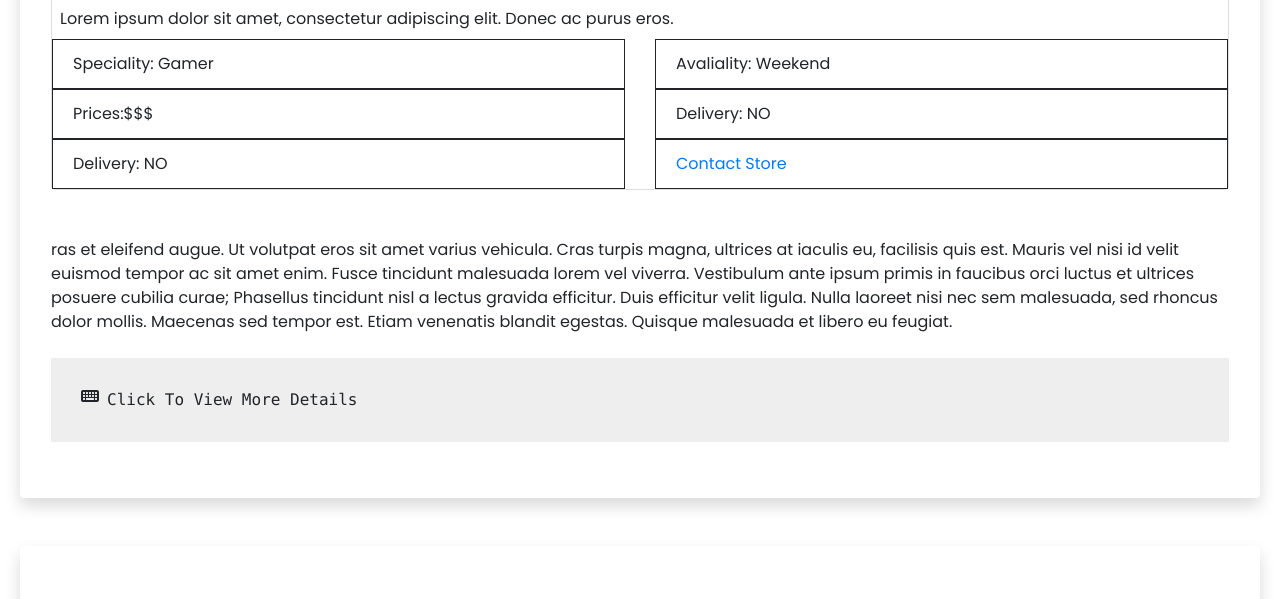
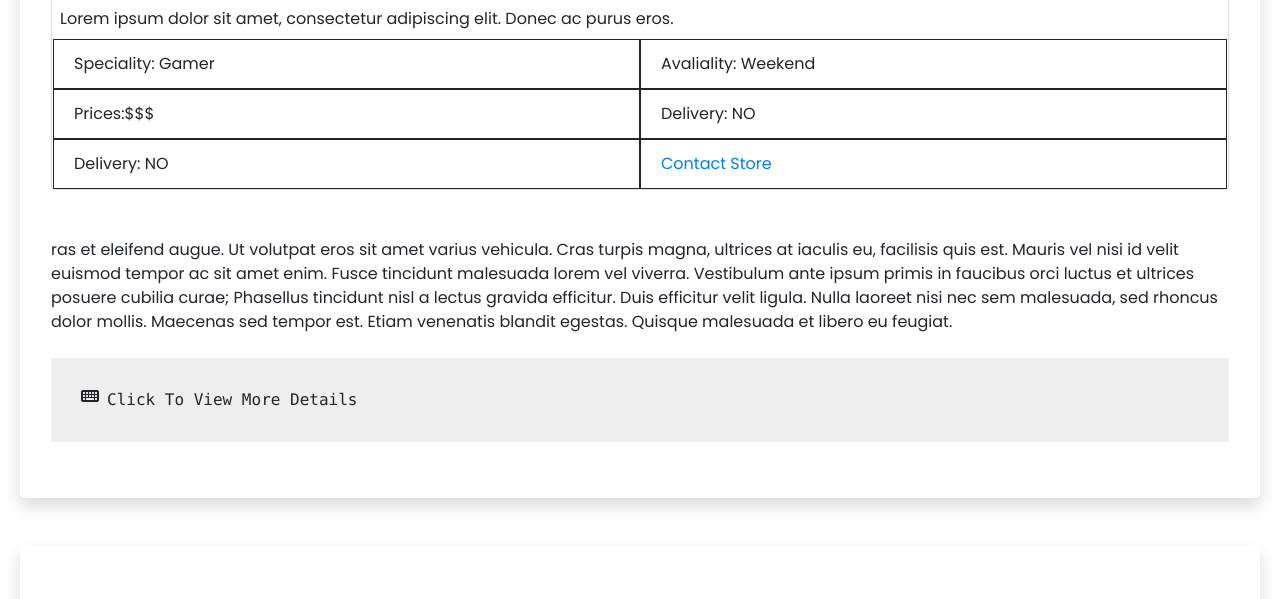
Before and after one commit to kiranitor123/store-directory, a website: page dist/storesview.html in a window 1280 px wide. Shown: the part 170-769 px from the top of the page. Drawn offline with nearby package versions, Linux system fonts and the light colour scheme.

Commit message:
fix padding error

```diff
--- a/dist/storesview.html
+++ b/dist/storesview.html
@@ -78,8 +78,8 @@
                   ac purus eros.
                 </p>
               </div>
-              <div class="row">
-                <div class="col-6">
+              <div class="row px-3">
+                <div class="col-6 p-0">
                   <ul class="list-group list-group-flush">
                     <li class="list-group-item">
                       <span>Speciality:</span> Gamer
@@ -88,7 +88,7 @@
                     <li class="list-group-item"><span>Delivery:</span> NO</li>
                   </ul>
                 </div>
-                <div class="col-6">
+                <div class="col-6 p-0">
                   <ul class="list-group list-group-flush">
                     <li class="list-group-item">
                       <span>Avaliality:</span> Weekend
```
